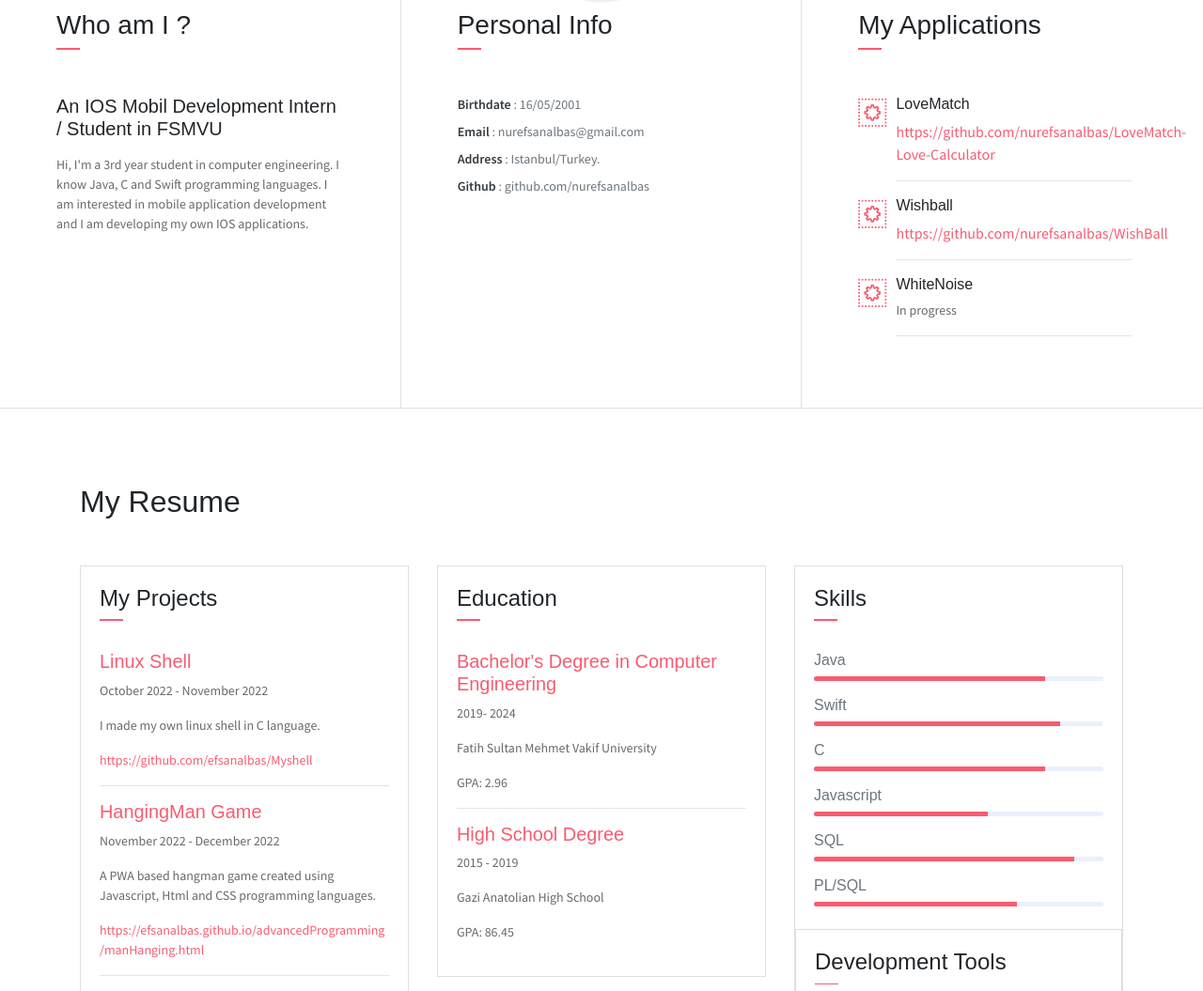
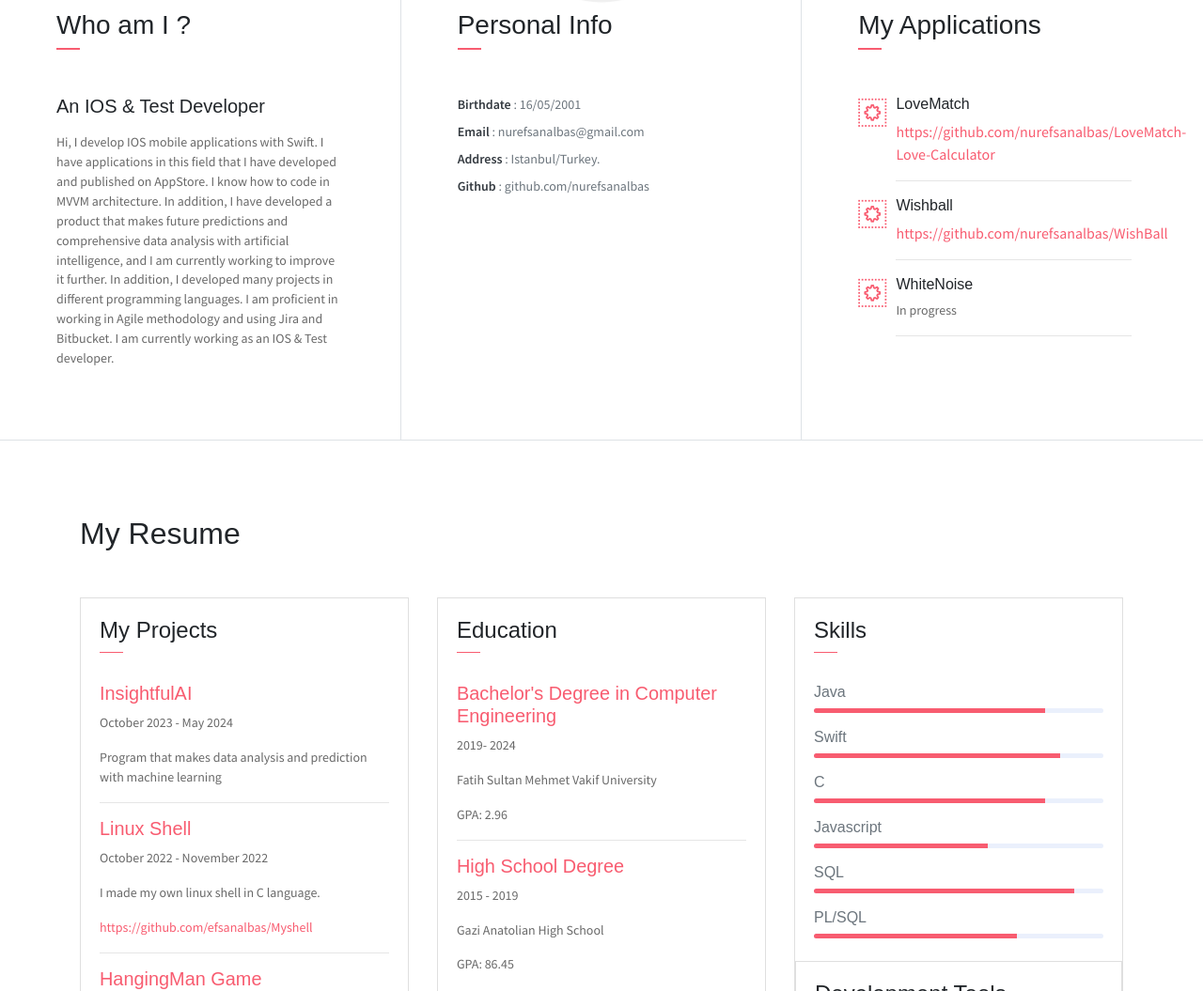
Before and after one commit to efsanalbas/nurefsanalbas, a website: page index.html in a window 1280 px wide. Shown: the part 748-1803 px from the top of the page at 94% size. Drawn offline with Linux system fonts and the light colour scheme.

Commit message:
Update index.html

```diff
--- a/index.html
+++ b/index.html
@@ -15,7 +15,7 @@
             <div class="header-content">
                 <h4 class="header-subtitle" >Hello, I am</h4>
                 <h1 class="header-title">Nur Efşan Albaş</h1>
-                <h6 class="header-mono" >Computer Engineering Student | IOS-Intern</h6>
+                <h6 class="header-mono" >Computer Engineer | IOS & Test Developer</h6>
             </div>
         </div>
     </header>
@@ -41,8 +41,8 @@
             <div class="col-lg-4 about-card">
                 <h3 class="font-weight-light">Who am I ?</h3>
                 <span class="line mb-5"></span>
-                <h5 class="mb-3">An IOS Mobil Development Intern / Student in FSMVU</h5>
-                <p class="mt-20">Hi, I'm a 3rd year student in computer engineering. I know Java, C and Swift programming languages. I am interested in mobile application development and I am developing my own IOS applications.</p>
+                <h5 class="mb-3">An IOS & Test Developer</h5>
+                <p class="mt-20">Hi, I develop IOS mobile applications with Swift. I have applications in this field that I have developed and published on AppStore. I know how to code in MVVM architecture. In addition, I have developed a product that makes future predictions and comprehensive data analysis with artificial intelligence, and I am currently working to improve it further. In addition, I developed many projects in different programming languages. I am proficient in working in Agile methodology and using Jira and Bitbucket. I am currently working as an IOS & Test developer. </p>
             </div>
             <div class="col-lg-4 about-card">
                 <h3 class="font-weight-light">Personal Info</h3>
@@ -102,6 +102,10 @@
                             </div>
                         </div>
                         <div class="card-body">
+			    <h6 class="title text-danger">InsightfulAI</h6>
+                            <P>October 2023 - May 2024</P>
+                            <P class="subtitle">Program that makes data analysis and prediction with machine learning</P>
+                            <hr>
                             <h6 class="title text-danger">Linux Shell</h6>
                             <P>October 2022 - November 2022</P>
                             <P class="subtitle">I made my own linux shell in C language.</P>
```
